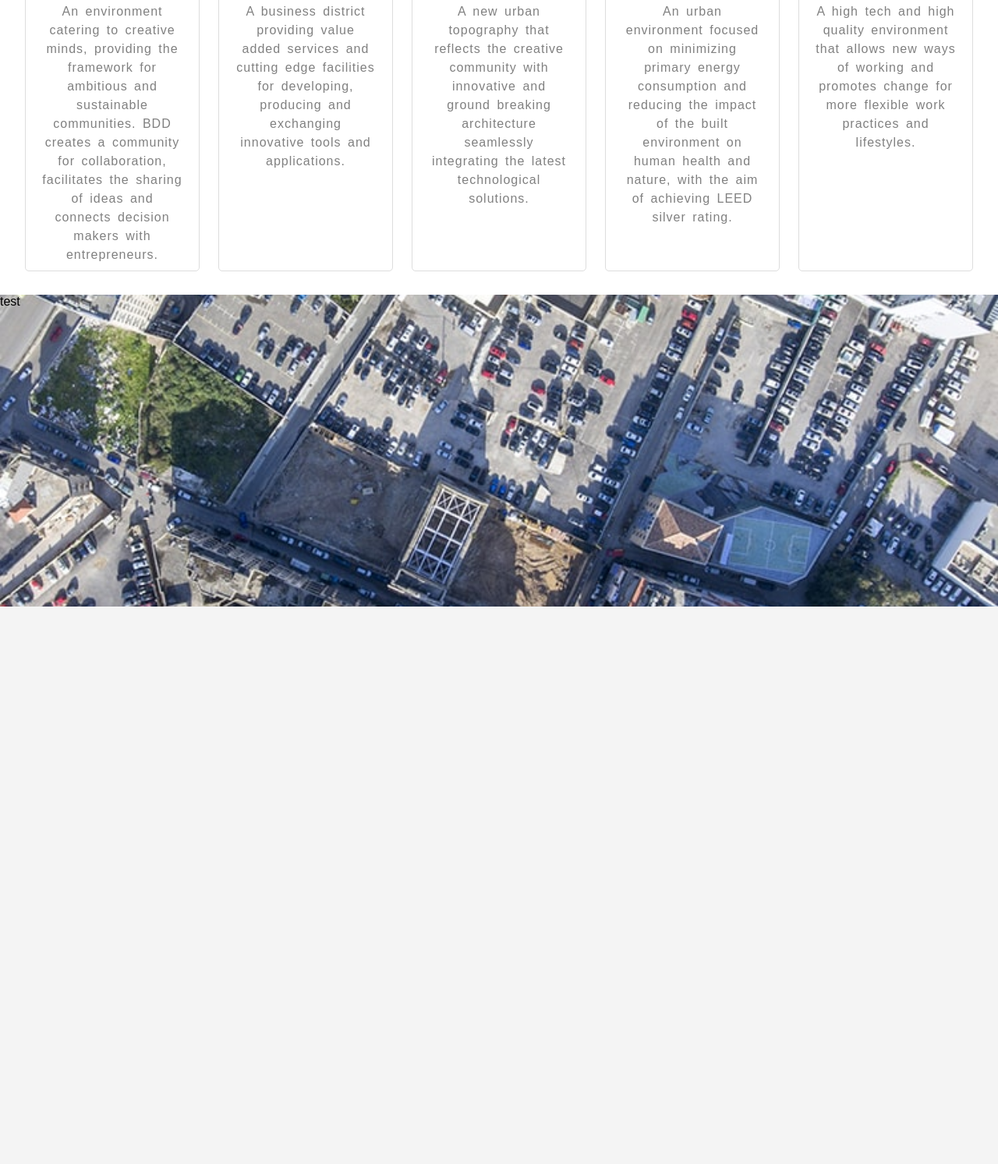
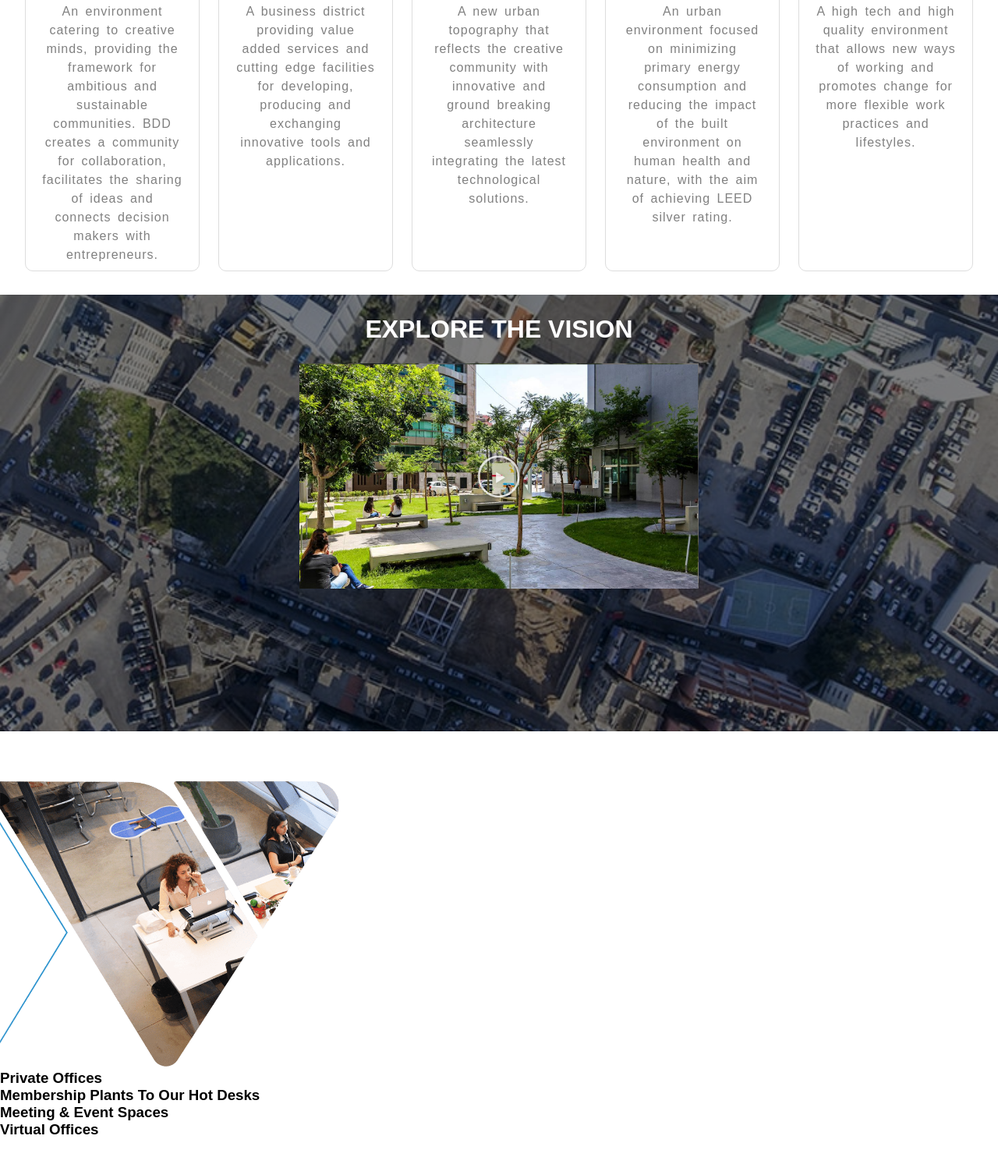
Before and after one commit to MohammadHarakeh/BDD-Clone, a plain HTML site: page index.html in a window 1280 px wide. Shown: the part 959-2452 px from the top of the page at 78% size. Before the commit the page ends 1737 px from the top, so only its background shows below. Drawn offline with Linux system fonts and the light colour scheme.

Commit message:
Section Three started

```diff
--- a/Styles/index.css
+++ b/Styles/index.css
@@ -100,7 +100,7 @@ section h2 {
   height: 65vh;
   padding: 20px;
   border: 1px solid #ddd;
-  border-radius: 5px;
+  border-radius: 10px;
   text-align: center;
   margin: 10px;
 }
@@ -141,10 +141,39 @@ section h2 {
 }
 
 .fixed-image {
-  background-image: url(/Images/image1.jpg);
-  height: 50vh;
+  background: linear-gradient(rgba(0, 0, 0, 0.5), rgba(0, 0, 0, 0.5)),
+    url("/Images/image1.jpg") center/cover no-repeat;
+  height: 70vh;
   background-size: cover;
   background-position: center;
+  text-align: center;
+}
+
+.fixed-image h1 {
+  margin-bottom: 2%;
+  color: white;
+  padding-top: 2%;
+  z-index: -1;
+}
+
+.fixed-image img {
+  width: 40%;
+  cursor: pointer;
+}
+
+.section-three-wrapper {
+  width: 100%;
+  height: 100vh;
+  background-color: white;
+}
+
+.section-three-image img {
+  padding-top: 5%;
+  width: 35%;
+}
+
+.section-three-card {
+  display: flex;
 }
 
 footer {
--- a/index.html
+++ b/index.html
@@ -4,6 +4,7 @@
     <meta charset="UTF-8" />
     <meta name="viewport" content="width=device-width, initial-scale=1.0" />
     <link rel="stylesheet" href="/Styles/index.css" />
+    <script src="/Javascript/script.js"></script>
     <title>Document</title>
   </head>
   <body>
@@ -82,7 +83,20 @@
       </div>
     </div>
 
-    <div class="fixed-image">test</div>
+    <div class="fixed-image" id="fixed-image">
+      <h1>EXPLORE THE VISION</h1>
+      <img src="/Images/videoImage.png" />
+    </div>
+
+    <div class="section-three-wrapper">
+      <div class="section-three-image"><img src="/Images/image2.png" /></div>
+      <div class="section-three-card"><h3>Private Offices</h3></div>
+      <div class="section-three-card">
+        <h3>Membership Plants To Our Hot Desks</h3>
+      </div>
+      <div class="section-three-card"><h3>Meeting & Event Spaces</h3></div>
+      <div class="section-three-card"><h3>Virtual Offices</h3></div>
+    </div>
 
     <footer>
       <p>&copy; 2024 Beirut Digital District. All rights reserved.</p>
```
Also changed, not shown: Images/image2.png (added), Images/videoImage.png (added).
